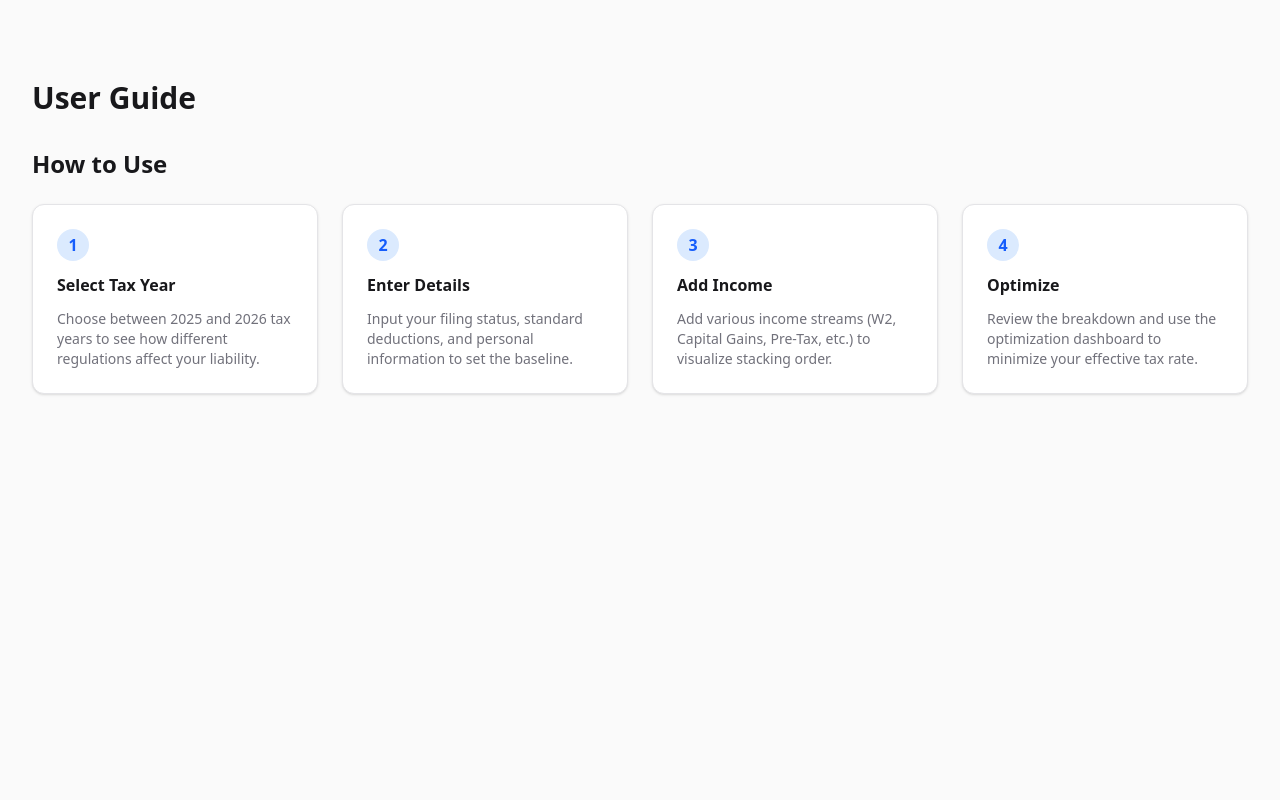
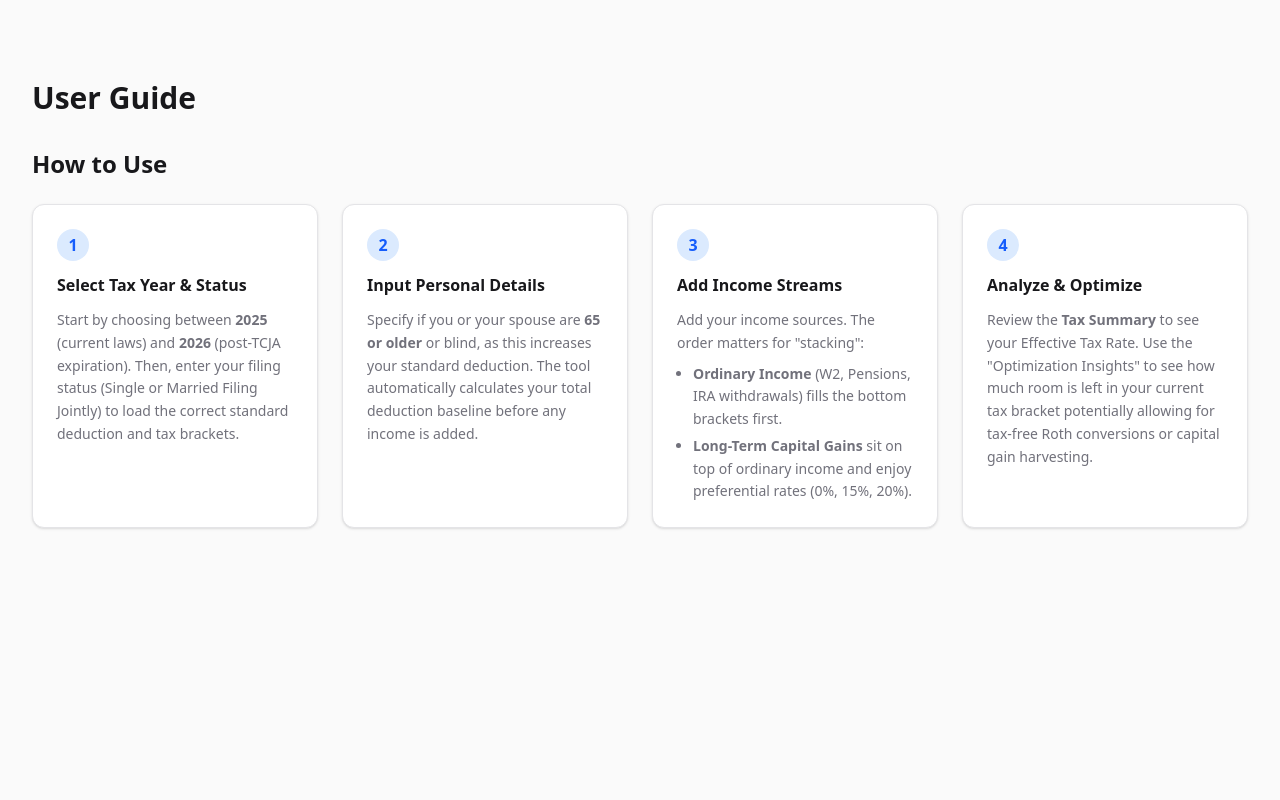
Before and after one commit to mels0n/retirement_tax_plan, a Next.js app: page /how-to-use in a window 1280 px wide. Shown: the top 800 px of the page. Built offline with nearby package versions, Linux system fonts and the light colour scheme.

Commit message:
docs: expand faq and how-to-use content with detailed explanations

```diff
--- a/src/features/documentation/ui/Faq.tsx
+++ b/src/features/documentation/ui/Faq.tsx
@@ -9,19 +9,31 @@ import React from 'react';
 const faqData = [
     {
         question: "How accurate are the tax calculations?",
-        answer: "The calculations are estimates based on 2025/2026 IRS tax brackets and standard deductions. While we strive for accuracy, this tool is for planning purposes only and should not replace professional tax advice."
+        answer: "The calculations are estimates based on 2025/2026 IRS tax brackets and standard deductions, including adjustments for age (65+) and blindness. While we strive for accuracy, this tool provides an approximation for planning purposes and does not account for every possible credit or deduction. Always consult a tax professional for official filing."
+    },
+    {
+        question: "Does this tool calculate State Taxes?",
+        answer: "Currently, the tool includes a specialized estimator for Missouri State Tax, complete with its unique standard deduction and bracket system. For other states, it primarily focuses on Federal tax liability."
     },
     {
         question: "What is 'Income Stacking'?",
-        answer: "Income stacking is the method of ordering different income types (Ordinary, Capital Gains, etc.) to optimize how they fill the progressive tax brackets, potentially lowering your overall effective tax rate."
+        answer: "Income stacking is the strategy of withdrawing from different account types in a specific order. Ordinary income (like 401k withdrawals or wages) fills the standard deduction and lower tax brackets first. Long-term capital gains are 'stacked' on top. This order is crucial because Capital Gains often have a 0% tax rate up to a certain total income threshold (approx. $96,700 for married couples in 2025)."
     },
     {
-        question: "Why can I select 2026 tax year?",
-        answer: "The 2026 tax year option allows you to plan for the potential expiration of the Tax Cuts and Jobs Act provisions, which may significantly change tax brackets and standard deductions."
+        question: "How is Social Security taxed?",
+        answer: "The tool estimates the taxable portion of your Social Security benefits using the 'Provisional Income' formula. Depending on your total combined income, up to 85% of your benefits may be taxable. The tool automatically performs this complex calculation for you."
+    },
+    {
+        question: "Why compare 2025 and 2026?",
+        answer: "The Tax Cuts and Jobs Act (TCJA) provisions are set to expire at the end of 2025. This means that in 2026, tax rates may revert to higher pre-2018 levels, and the standard deduction could be nearly halved. Comparing both years helps you decide if you should accelerate income (like Roth conversions) into 2025 to lock in lower rates."
+    },
+    {
+        question: "What is the difference between Effective and Marginal Rate?",
+        answer: "Your 'Marginal Rate' is the tax percentage paid on the very last dollar you earned (your highest bracket). Your 'Effective Rate' is the actual percentage of your total income that goes to the IRS. Because of the progressive tax system and the standard deduction (which is taxed at 0%), your Effective Rate is almost always significantly lower than your Marginal Rate."
     },
     {
         question: "Is my data stored?",
-        answer: "No. All calculations are performed locally in your browser. No personal data is sent to any server or stored permanently."
+        answer: "No. All calculations are performed biologically in your browser. No personal data, income figures, or settings are ever sent to a server or stored in a database. Your financial privacy is absolute."
     }
 ];
 
--- a/src/features/documentation/ui/HowToUse.tsx
+++ b/src/features/documentation/ui/HowToUse.tsx
@@ -23,33 +23,40 @@ export const HowToUse: React.FC = () => {
             <div className="grid grid-cols-1 md:grid-cols-2 lg:grid-cols-4 gap-6">
                 <div className="bg-white dark:bg-zinc-900 p-6 rounded-xl border border-zinc-200 dark:border-zinc-800 space-y-3 shadow-sm">
                     <div className="w-8 h-8 rounded-full bg-blue-100 dark:bg-blue-900/30 text-blue-600 dark:text-blue-400 flex items-center justify-center font-bold">1</div>
-                    <h3 className="font-semibold text-zinc-900 dark:text-zinc-100">Select Tax Year</h3>
-                    <p className="text-sm text-zinc-500 dark:text-zinc-400">
-                        Choose between 2025 and 2026 tax years to see how different regulations affect your liability.
+                    <h3 className="font-semibold text-zinc-900 dark:text-zinc-100">Select Tax Year & Status</h3>
+                    <p className="text-sm text-zinc-500 dark:text-zinc-400 leading-relaxed">
+                        Start by choosing between <strong>2025</strong> (current laws) and <strong>2026</strong> (post-TCJA expiration).
+                        Then, enter your filing status (Single or Married Filing Jointly) to load the correct standard deduction and tax brackets.
                     </p>
                 </div>
 
                 <div className="bg-white dark:bg-zinc-900 p-6 rounded-xl border border-zinc-200 dark:border-zinc-800 space-y-3 shadow-sm">
                     <div className="w-8 h-8 rounded-full bg-blue-100 dark:bg-blue-900/30 text-blue-600 dark:text-blue-400 flex items-center justify-center font-bold">2</div>
-                    <h3 className="font-semibold text-zinc-900 dark:text-zinc-100">Enter Details</h3>
-                    <p className="text-sm text-zinc-500 dark:text-zinc-400">
-                        Input your filing status, standard deductions, and personal information to set the baseline.
+                    <h3 className="font-semibold text-zinc-900 dark:text-zinc-100">Input Personal Details</h3>
+                    <p className="text-sm text-zinc-500 dark:text-zinc-400 leading-relaxed">
+                        Specify if you or your spouse are <strong>65 or older</strong> or blind, as this increases your standard deduction.
+                        The tool automatically calculates your total deduction baseline before any income is added.
                     </p>
                 </div>
 
                 <div className="bg-white dark:bg-zinc-900 p-6 rounded-xl border border-zinc-200 dark:border-zinc-800 space-y-3 shadow-sm">
                     <div className="w-8 h-8 rounded-full bg-blue-100 dark:bg-blue-900/30 text-blue-600 dark:text-blue-400 flex items-center justify-center font-bold">3</div>
-                    <h3 className="font-semibold text-zinc-900 dark:text-zinc-100">Add Income</h3>
-                    <p className="text-sm text-zinc-500 dark:text-zinc-400">
-                        Add various income streams (W2, Capital Gains, Pre-Tax, etc.) to visualize stacking order.
+                    <h3 className="font-semibold text-zinc-900 dark:text-zinc-100">Add Income Streams</h3>
+                    <p className="text-sm text-zinc-500 dark:text-zinc-400 leading-relaxed">
+                        Add your income sources. The order matters for "stacking":
+                        <ul className="list-disc pl-4 mt-2 space-y-1">
+                            <li><strong>Ordinary Income</strong> (W2, Pensions, IRA withdrawals) fills the bottom brackets first.</li>
+                            <li><strong>Long-Term Capital Gains</strong> sit on top of ordinary income and enjoy preferential rates (0%, 15%, 20%).</li>
+                        </ul>
                     </p>
                 </div>
 
                 <div className="bg-white dark:bg-zinc-900 p-6 rounded-xl border border-zinc-200 dark:border-zinc-800 space-y-3 shadow-sm">
                     <div className="w-8 h-8 rounded-full bg-blue-100 dark:bg-blue-900/30 text-blue-600 dark:text-blue-400 flex items-center justify-center font-bold">4</div>
-                    <h3 className="font-semibold text-zinc-900 dark:text-zinc-100">Optimize</h3>
-                    <p className="text-sm text-zinc-500 dark:text-zinc-400">
-                        Review the breakdown and use the optimization dashboard to minimize your effective tax rate.
+                    <h3 className="font-semibold text-zinc-900 dark:text-zinc-100">Analyze & Optimize</h3>
+                    <p className="text-sm text-zinc-500 dark:text-zinc-400 leading-relaxed">
+                        Review the <strong>Tax Summary</strong> to see your Effective Tax Rate.
+                        Use the "Optimization Insights" to see how much room is left in your current tax bracket potentially allowing for tax-free Roth conversions or capital gain harvesting.
                     </p>
                 </div>
             </div>
```
